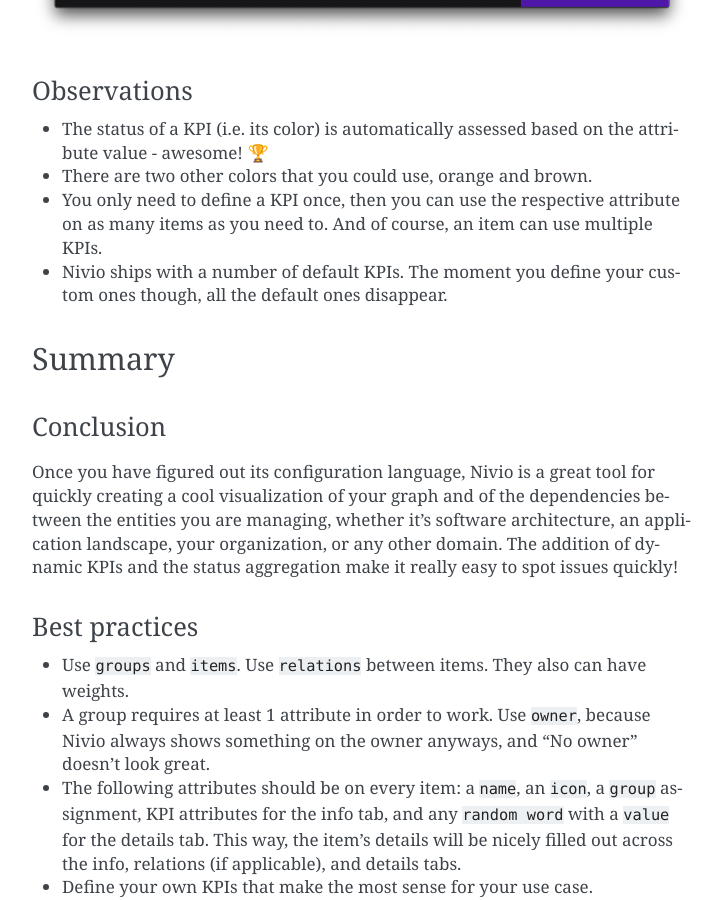
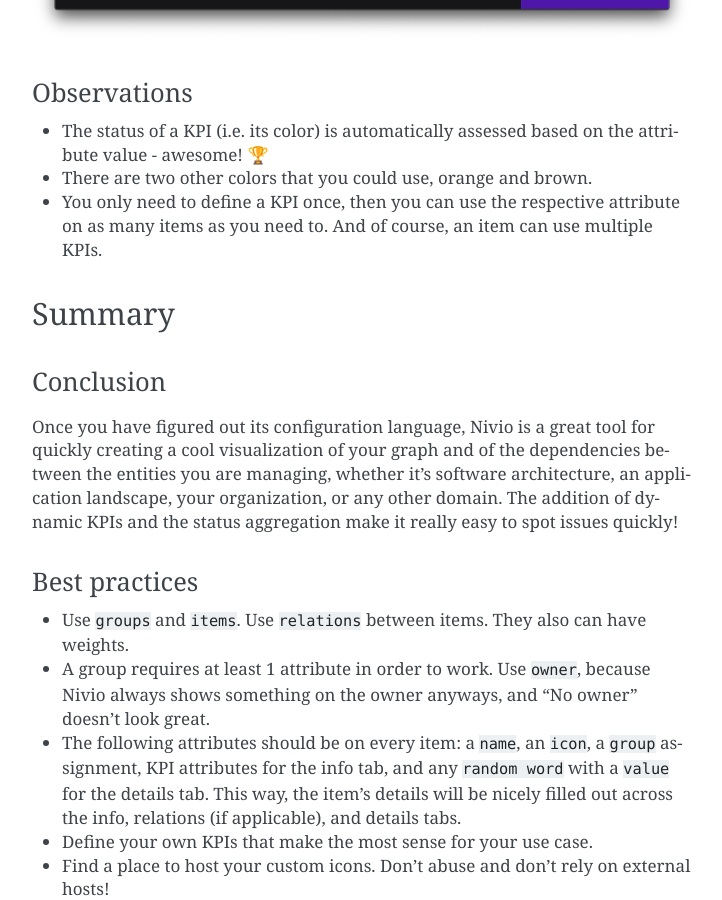
Before and after one commit to dedica-team/nivio, a Sphinx documentation site: the page built from docs/source/install.rst, in a window 1280 px wide and 900 px high, scrolled down 5278 px. Shown: the whole window, without its empty margins (388-1110 px from the left). Built offline with Sphinx 7.4.7, drawn with Linux system fonts in a browser that asks for light colours.

```diff
--- a/docs/source/install.rst
+++ b/docs/source/install.rst
@@ -82,10 +82,8 @@ Adding your own groups
 ^^^^^^^^^^^^^^^^^^^^^^
 
 - Without groups, all items will be assigned to a default group. Items can be assigned to groups using the ``group`` attribute.
-
 - If a group does not exist, nivio creates it. To customize a group, add it to the configuration.
-
-- However, you can't create a group with no attributes. Nivio will not accept the landscape. So at least add an `owner`.
+- However, you can't create a group with no attributes. Nivio will not accept the landscape. So at least add an ``owner``.
 
 .. code-block:: yaml
    :linenos:
@@ -199,7 +197,6 @@ Observations
 * The status of a KPI (i.e. its color) is automatically assessed based on the attribute value - awesome! 🏆
 * There are two other colors that you could use, orange and brown.
 * You only need to define a KPI once, then you can use the respective attribute on as many items as you need to. And of course, an item can use multiple KPIs.
-* Nivio ships with a number of default KPIs. The moment you define your custom ones though, all the default ones disappear.
 
 
 Summary
```
